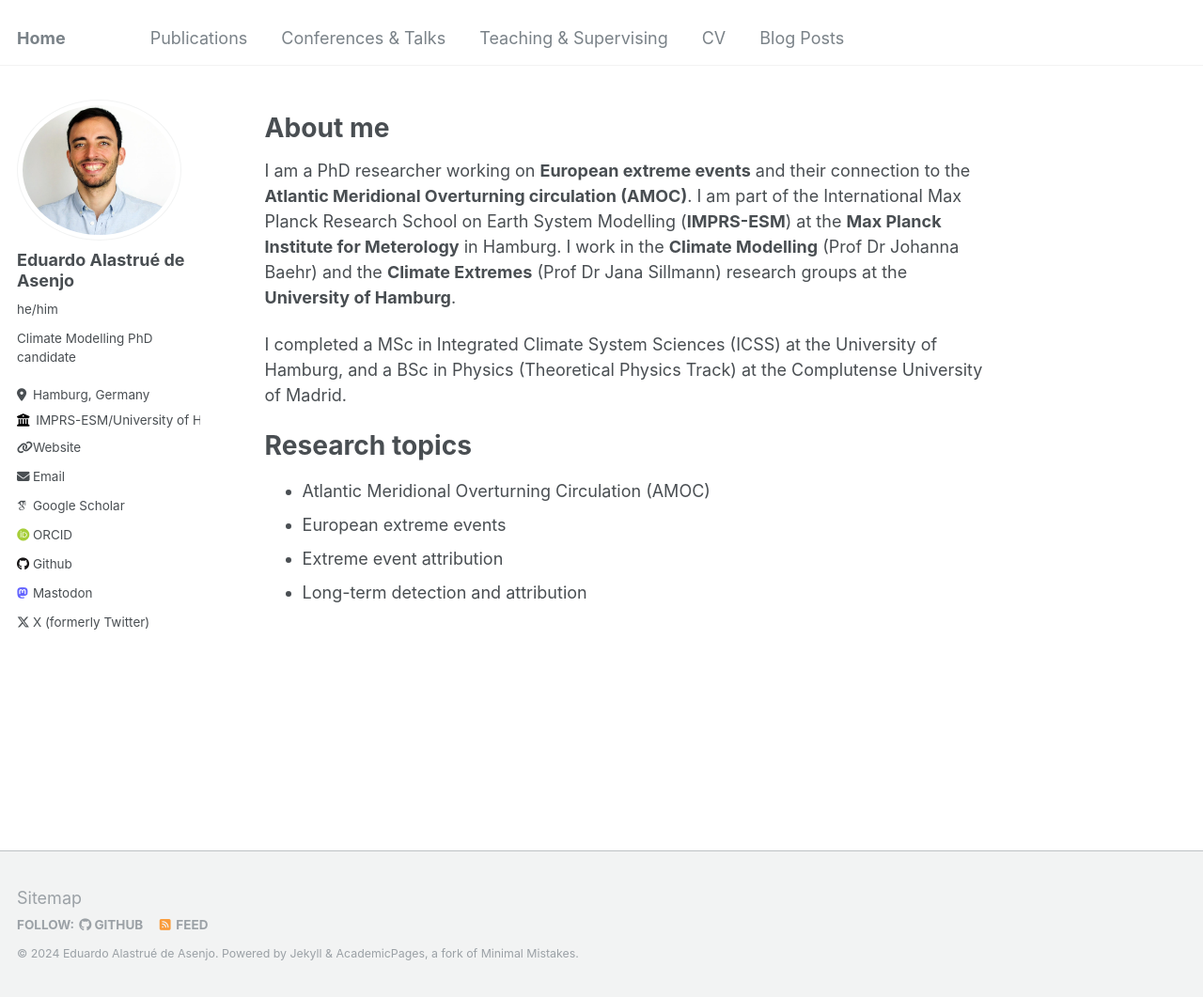
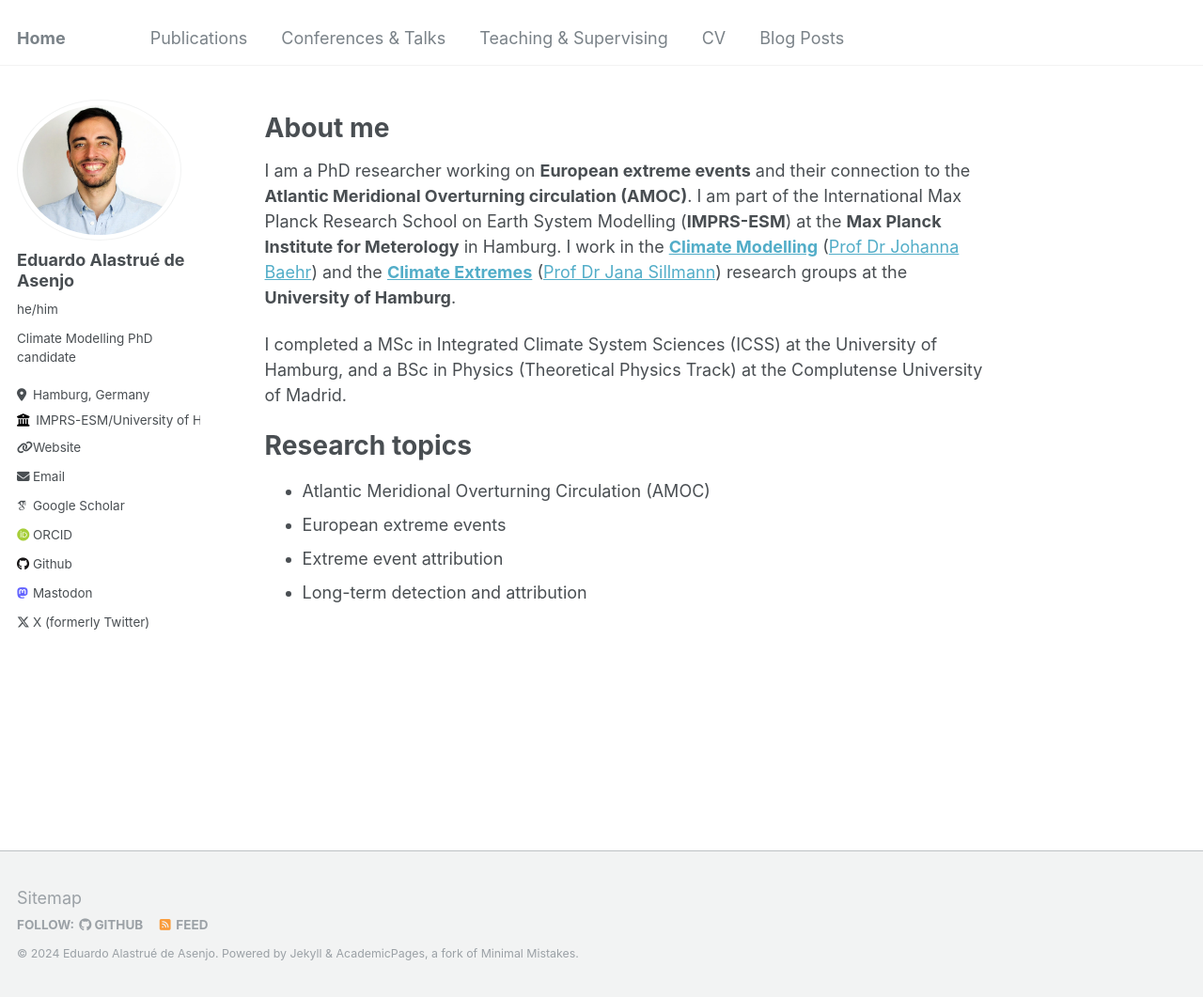
Before and after one commit to edualas/edualas.github.io, a Jekyll site: the page built from _pages/about.md, in a window 1280 px wide and 1061 px high. Shown: the whole window at 94% size. Built offline with Jekyll 4.4.1, drawn with Linux system fonts in a browser that asks for light colours; some web fonts are replaced; a file with an impossible date is left out; part of the change alters nothing that is shown.

```diff
--- a/_pages/about.md
+++ b/_pages/about.md
@@ -8,7 +8,7 @@ redirect_from:
 ---
 
 # About me
-I am a PhD researcher working on **European extreme events** and their connection to the **Atlantic Meridional Overturning circulation (AMOC)**. I am part of the International Max Planck Research School on Earth System Modelling (**IMPRS-ESM**) at the **Max Planck Institute for Meterology** in Hamburg. I work in the **Climate Modelling** (Prof Dr Johanna Baehr) and the **Climate Extremes** (Prof Dr Jana Sillmann) research groups at the **University of Hamburg**.
+I am a PhD researcher working on **European extreme events** and their connection to the **Atlantic Meridional Overturning circulation (AMOC)**. I am part of the International Max Planck Research School on Earth System Modelling (**IMPRS-ESM**) at the **Max Planck Institute for Meterology** in Hamburg. I work in the **[Climate Modelling](https://www.ifm.uni-hamburg.de/en/workareas/climatemodelling.html)** ([Prof Dr Johanna Baehr](https://www.ifm.uni-hamburg.de/en/institute/staff/baehr.html)) and the **[Climate Extremes](https://www.fnk.uni-hamburg.de/2-research/research-group-climate-extremes.html)** ([Prof Dr Jana Sillmann](https://www.fnk.uni-hamburg.de/2-research/research-group-climate-extremes/team/sillmann-jana.html)) research groups at the **University of Hamburg**.
 
 I completed a MSc in Integrated Climate System Sciences (ICSS) at the University of Hamburg, and a BSc in Physics (Theoretical Physics Track) at the Complutense University of Madrid.
 
```
